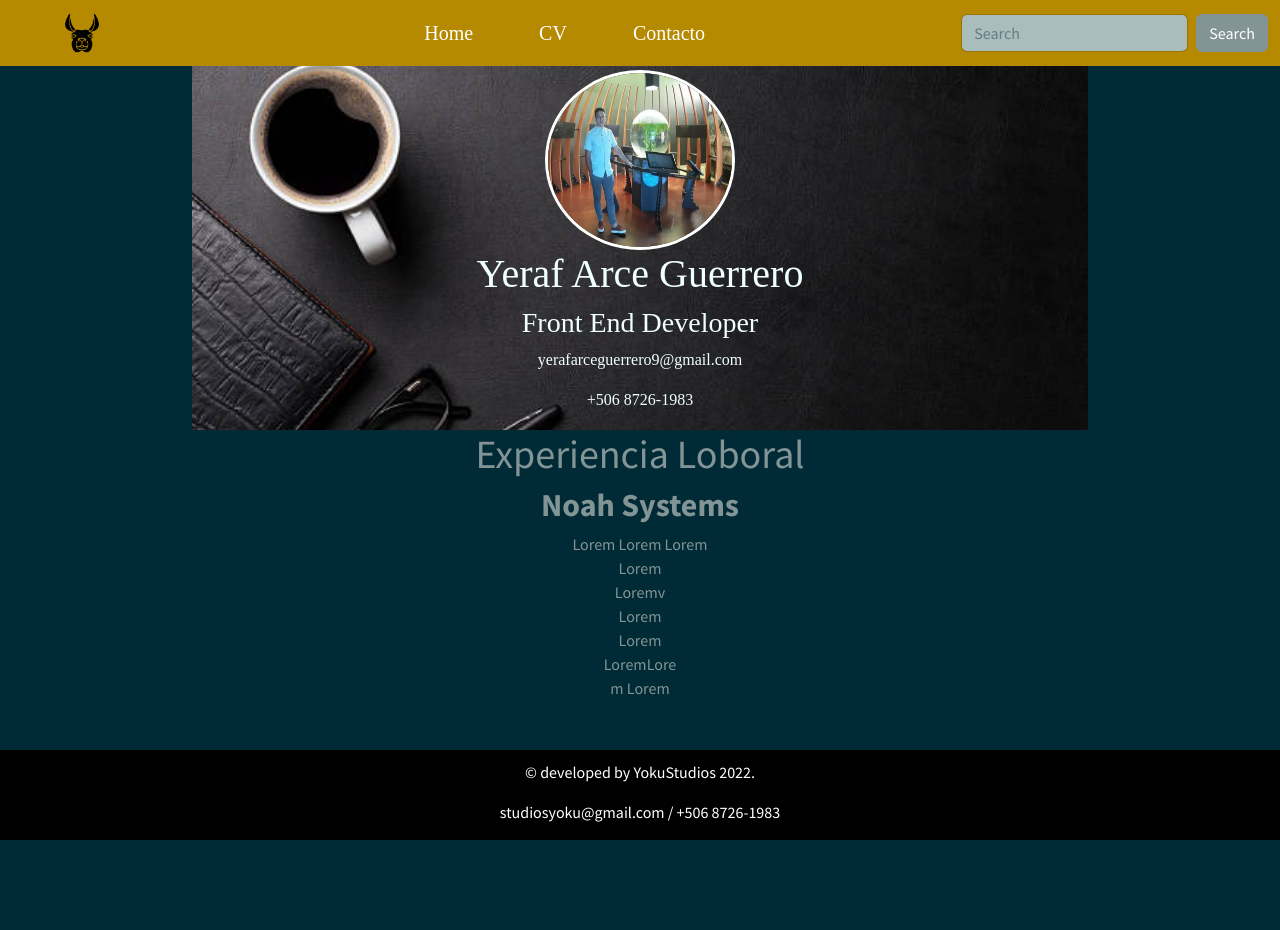
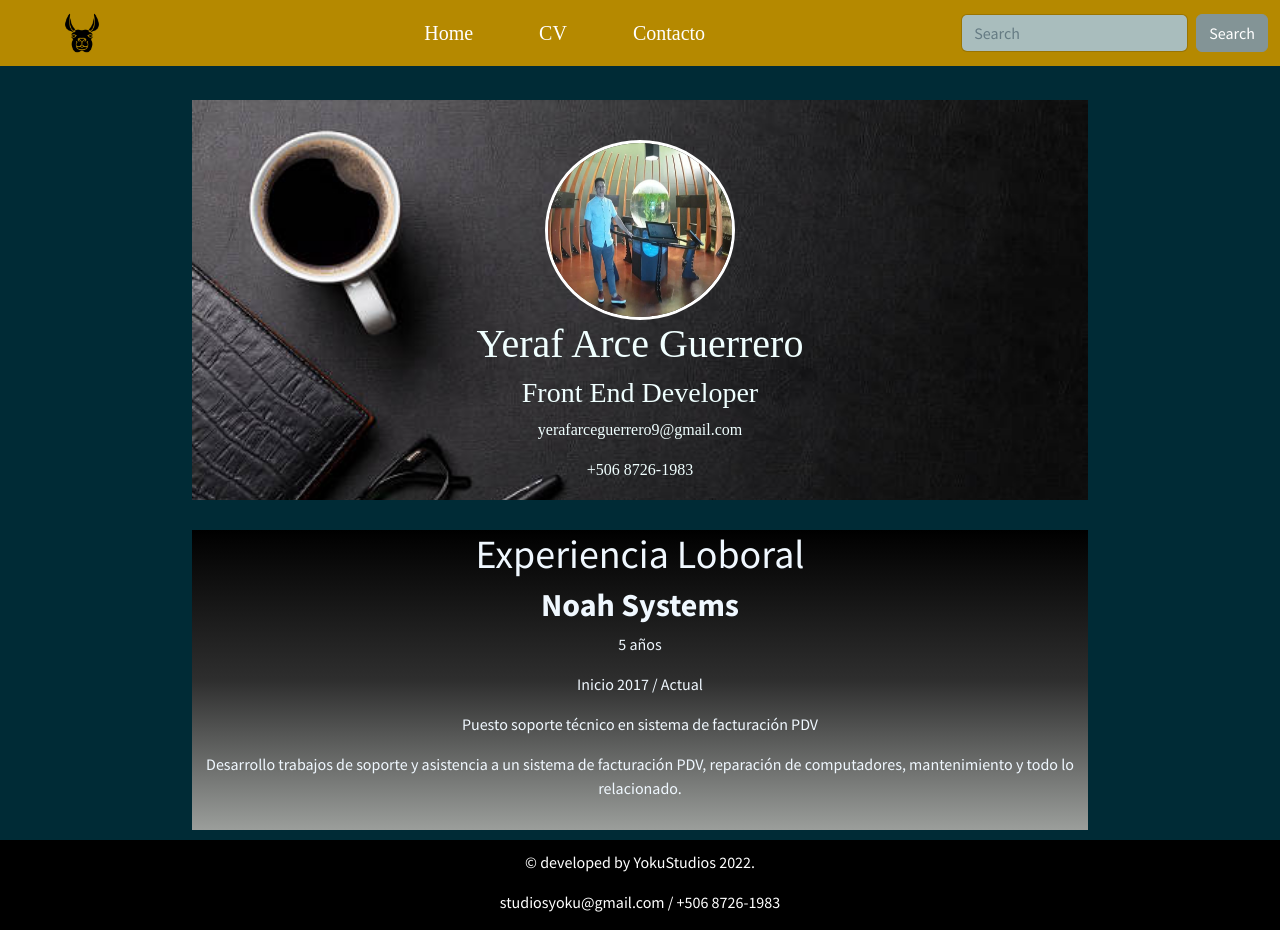
Before and after one commit to Yeraf/CVYerafArce, a React (Create React App) app: page /cv in a window 1280 px wide. Before the commit the page ends 840 px from the top, so only its background shows below. Built offline with nearby package versions, Linux system fonts and the light colour scheme.

Commit message:
gradient commit

```diff
--- a/src/CSS/css/Cv.css
+++ b/src/CSS/css/Cv.css
@@ -1,3 +1,7 @@
+.main-contenedor-all {
+    margin-top: 100px;
+}
+
 .main-cv-complete {
     width: 70%;
     height: 400px;
@@ -29,6 +33,11 @@
     font-family: 'Times New Roman', Times, serif;
 }
 
-/* .main-contenedor-all {
+.article-cv-experiencia {
+    width: 70%;
+    height: 300px;
+    margin: auto;
     margin-top: 30px;
-} */
+    background: linear-gradient( black ,rgb(46, 46, 46), rgb(155, 158, 155));
+    color: aliceblue;
+}
--- a/src/Components/Contact.js
+++ b/src/Components/Contact.js
@@ -2,7 +2,7 @@ import React from 'react'
 
 function Contact() {
   return (
-    <div>Contact</div>
+    <div className='main-contenedor-all'>Contact</div>
   )
 }
 
--- a/src/Components/Cv.js
+++ b/src/Components/Cv.js
@@ -22,24 +22,10 @@ function Cv() {
           <div className='article-cv-experiencia'>
             <h1>Experiencia Loboral</h1>
             <h2><b>Noah Systems</b></h2>
-            <p>Lorem
-            Lorem
-            Lorem
-            <br></br>
-            Lorem
-            <br></br>
-            Loremv
-            <br></br>
-            Lorem
-            <br></br>
-            Lorem
-            <br></br>
-            LoremLore
-            <br></br>m
-            Lorem
-            <br></br>
-            <br></br>
-            </p>
+            <p>5 años</p>
+            <p>Inicio 2017 / Actual</p>
+            <p>Puesto soporte técnico en sistema de facturación PDV</p>
+            <p>Desarrollo trabajos de soporte y asistencia a un sistema de facturación PDV, reparación de computadores, mantenimiento y todo lo relacionado.</p>
           </div>
       </article>
     </div>
--- a/src/Components/Home.js
+++ b/src/Components/Home.js
@@ -2,7 +2,7 @@ import React from 'react'
 
 function Home() {
   return (
-    <div>Home</div>
+    <div className='main-contenedor-all'>Home</div>
   )
 }
 
--- a/src/index.css
+++ b/src/index.css
@@ -14,3 +14,7 @@ code {
   font-family: source-code-pro, Menlo, Monaco, Consolas, 'Courier New',
     monospace;
 }
+
+.main-contenedor-all {
+  margin-top: 100px;
+}
```
